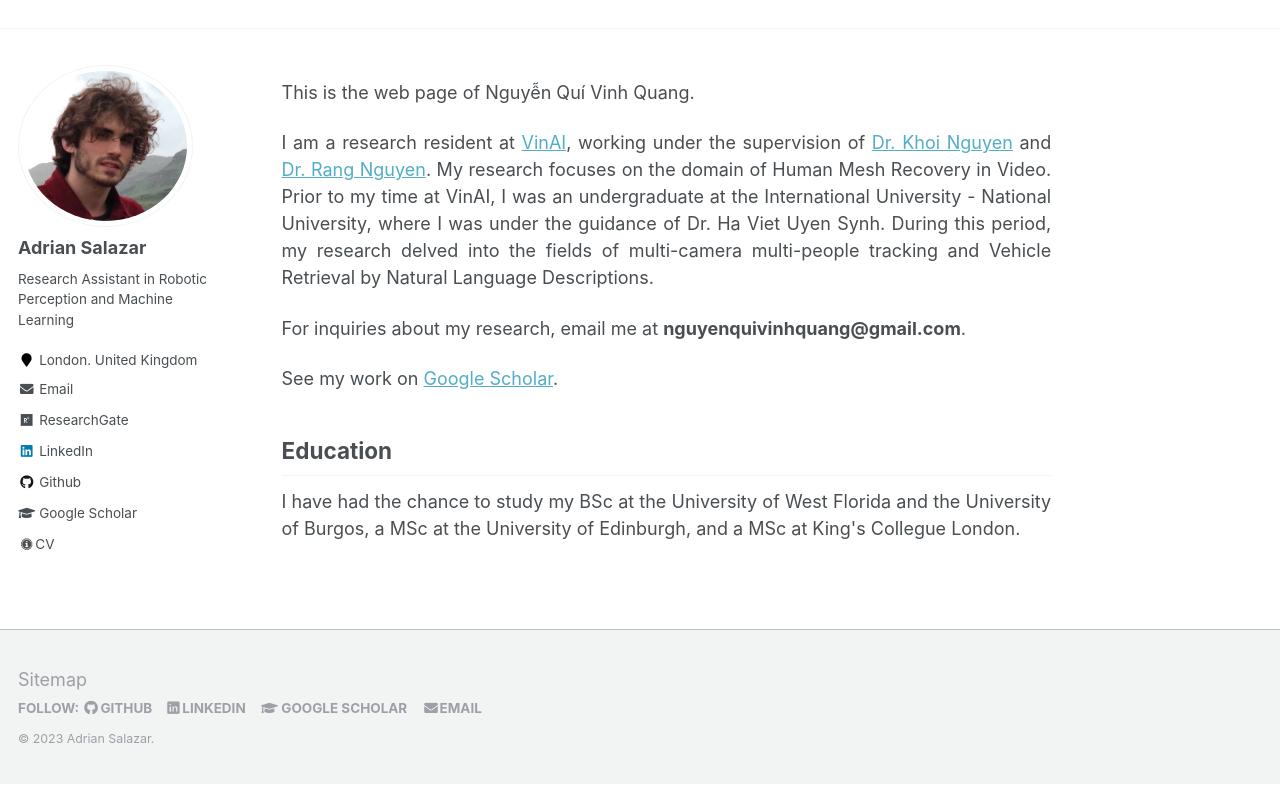
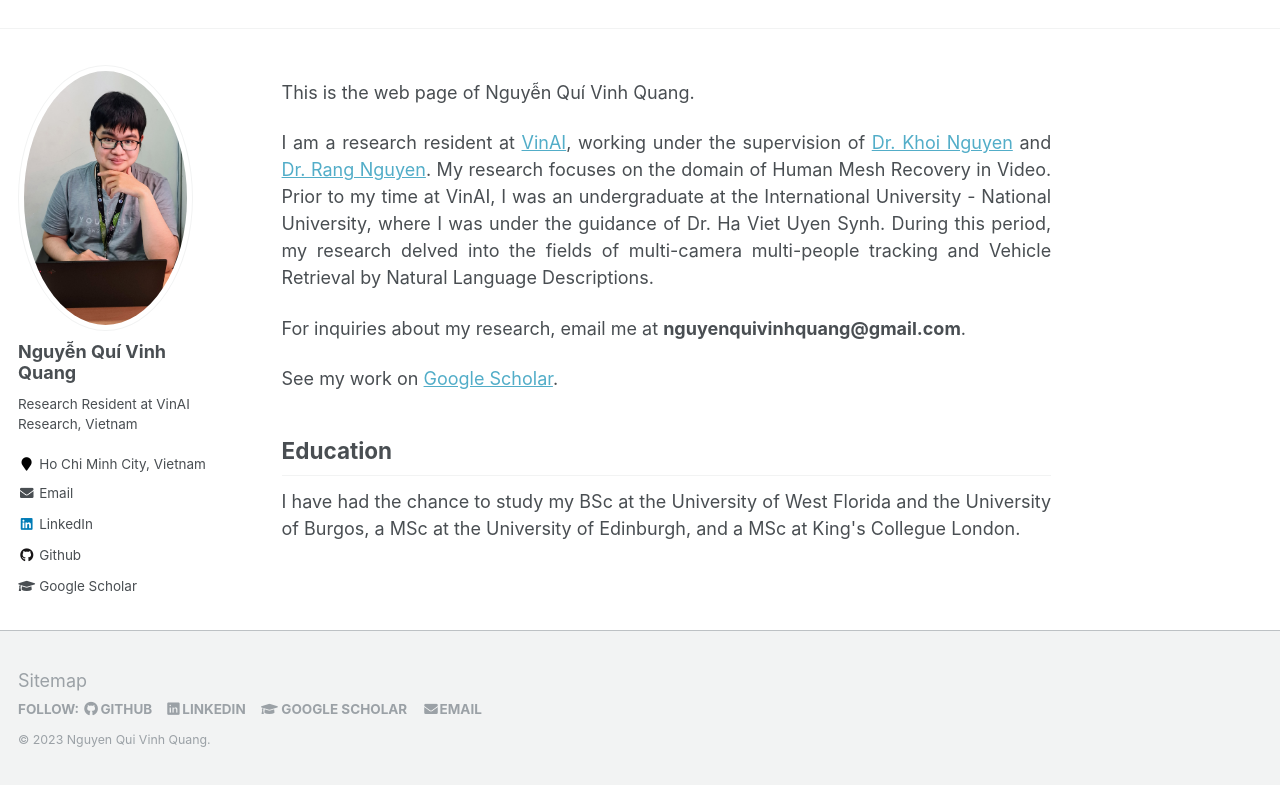
Before and after one commit to nguyenquivinhquang/nguyenquivinhquang.github.io, a Jekyll site: the page built from _pages/about.md, in a window 1280 px wide and 1156 px high. Shown: the part 371-1156 px from the top of the window. Built offline with Jekyll 4.4.1, drawn with Linux system fonts in a browser that asks for light colours; some web fonts are replaced; some of the changed text lies outside the part shown.

Commit message:
update infor

```diff
--- a/_config.yml
+++ b/_config.yml
@@ -7,13 +7,13 @@
 
 # Site Settings
 locale                   : "en-US"
-title                    : "Adrian Salazar - Site"
+title                    : "Nguyễn Quí Vinh Quang - Site"
 title_separator          : "-"
-name                     : &name "Adrian Salazar"
+name                     : &name "Nguyen Qui Vinh Quang"
 description              : &description "personal description"
-url                      : https://adrianxsalazar.github.io
+url                      : https://nguyenquivinhquang.github.io
 baseurl                  : "" # the subpath of your site, e.g. "/blog"
-repository               : "adrianxsalazar/adrianxsalazar.github.io"
+repository               : "nguyenquivinhquang/nguyenquivinhquang.github.io"
 teaser                   :
 logo                     : "mstile-70x70.png"
 breadcrumbs              : false # true, false (default)
@@ -81,15 +81,15 @@ analytics:
 
 # Site Author
 author:
-  name             : "Adrian Salazar"
-  avatar           : "adrian_salazar_profile.png"
-  bio              : "Research Assistant in Robotic Perception and Machine Learning"
-  location         : "London. United Kingdom"
+  name             : "Nguyễn Quí Vinh Quang"
+  avatar           : "ava.jpg"
+  bio              : "Research Resident at VinAI Research, Vietnam"
+  location         : "Ho Chi Minh City, Vietnam"
   employer         :
   pubmed           :
-  googlescholar    : "https://scholar.google.com/citations?user=xC3keU4AAAAJ&hl=en"
-  email            : "adrian.salazar_gomez@kcl.ac.uk"
-  researchgate     : "https://www.researchgate.net/profile/Adrian_Salazar_Gomez"
+  googlescholar    : "https://scholar.google.com/citations?user=x0dxK5YAAAAJ&hl=en"
+  email            : "nguyenquivinhquang@gmail.com"
+  researchgate     :
   uri              :
   bitbucket        :
   codepen          :
@@ -97,13 +97,13 @@ author:
   flickr           :
   facebook         :
   foursquare       :
-  github           : "adrianxsalazar"
+  github           : "nguyenquivinhquang"
   google_plus      :
   keybase          :
   instagram        :
   impactstory      :
   lastfm           :
-  linkedin         : "adrianxsalazar"
+  linkedin         : "nguyenquivinhquang"
   orcid            :
   pinterest        :
   soundcloud       :
@@ -116,7 +116,7 @@ author:
   xing             :
   youtube          :
   wikipedia        :
-  cv               : "https://adrianxsalazar.github.io/files/Adrian_Salazar_Research_CV.pdf"
+  cv               :
 
 
 # Reading Files
```
Also changed, not shown: images/ava.jpg (added).
